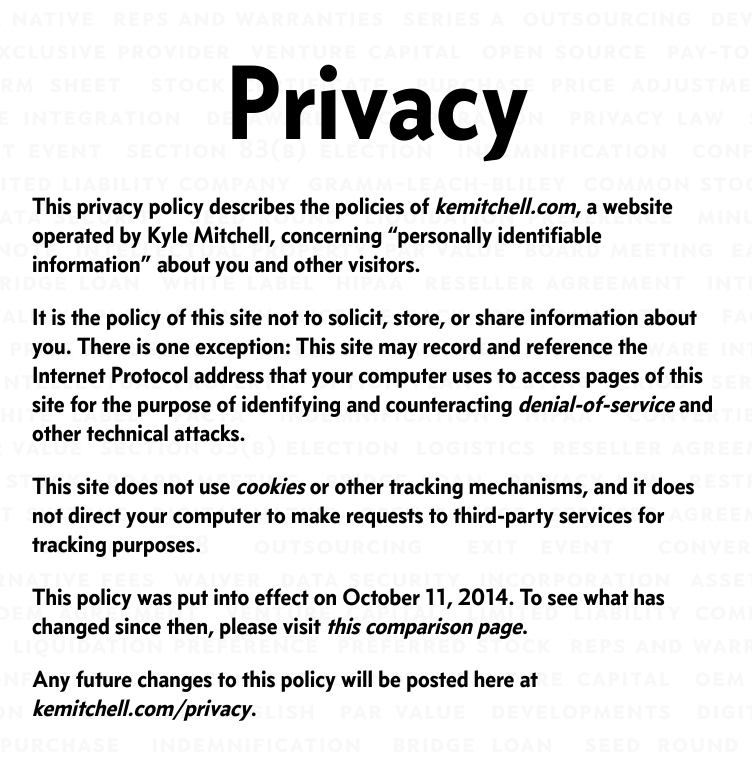
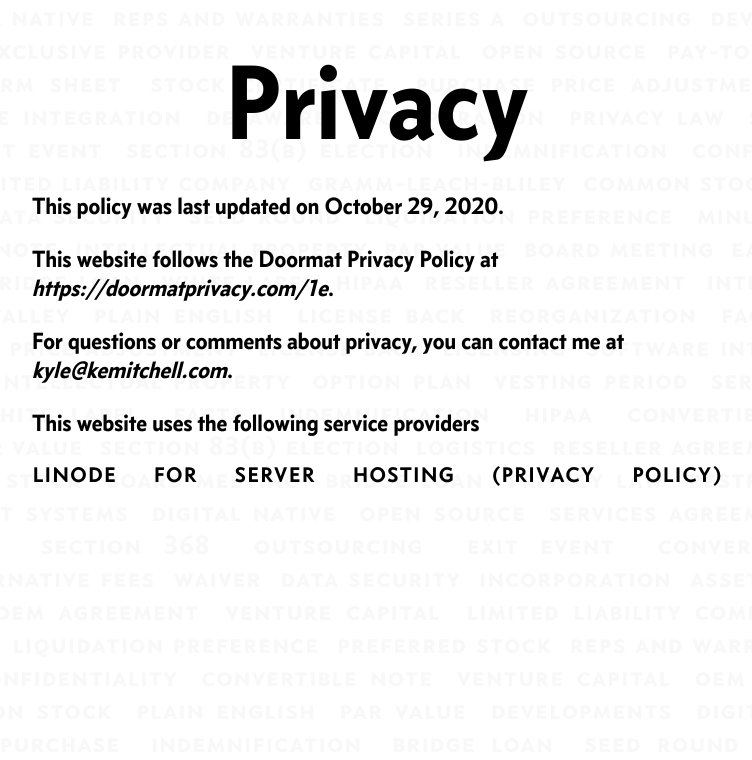
Before and after one commit to kemitchell/kemitchell.com, a Jekyll site: the page built from privacy.html, in a window 1280 px wide. Shown: the top 760 px of the page, without its empty margins (263-1015 px from the left). Built offline with Jekyll 4.4.1, drawn with Linux system fonts in a browser that asks for light colours.

Commit message:
Use Doormat privacy policy

```diff
--- a/privacy.html
+++ b/privacy.html
@@ -5,25 +5,11 @@
 
 <article class="text">
   <h1>Privacy</h1>
-
-  <p>
-    This privacy policy describes the policies of <a href='https://kemitchell.com'>kemitchell.com</a>, a website operated by Kyle Mitchell, concerning &ldquo;personally identifiable information&rdquo; about you and other visitors.
-  </p>
-
-  <p>
-    It is the policy of this site not to solicit, store, or share information about you. There is one exception: This site may record and reference the Internet Protocol address that your computer uses to access pages of this site for the purpose of identifying and counteracting <a href="http://en.wikipedia.org/wiki/Denial-of-service_attack">denial-of-service</a> and other technical attacks.
-  </p>
-
-  <p>
-    This site does not use <a href="http://en.wikipedia.org/wiki/HTTP_cookie">cookies</a> or other tracking mechanisms, and it does not direct your computer to make requests to third-party services for tracking purposes.
-  </p>
-
-  <p>
-    This policy was put into effect on October 11, 2014. To see what has changed since then, please visit <a href="https://github.com/kemitchell/kemitchell.github.io/compare/2014-10-11...master">this comparison page</a>.
-  </p>
-
-  <p>
-    Any future changes to this policy will be posted here at <a href='https://kemitchell.com/privacy'>kemitchell.com/privacy</a>.
-  </p>
-
+  <p>This policy was last updated on October 29, 2020.</p>
+  <p>This website follows the Doormat Privacy Policy at <a href="https://doormatprivacy.com/1e">https://doormatprivacy.com/1e</a>.</p>
+  <p>For questions or comments about privacy, you can contact me at <a href="mailto:kyle@kemitchell.com">kyle@kemitchell.com</a>.</p>
+  <p>This website uses the following service providers</p>
+  <ul>
+    <li><a href="https://linode.com">Linode</a> for server hosting (<a href="https://www.linode.com/de/legal-privacy/">privacy policy</a>)</li>
+  </ul>
 </article>
```
